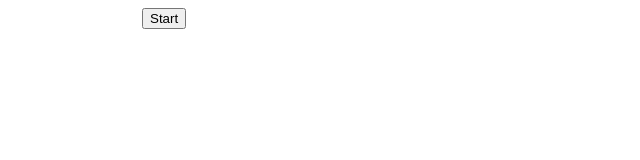
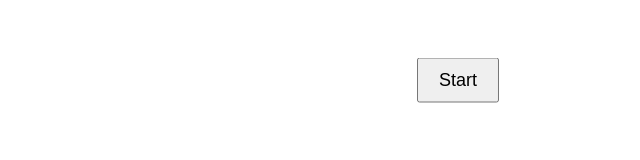
Before and after one commit to acciojob/golf-react-swathigopavarapu, a React app: page / in a window 1280 px wide. Shown: the whole page, without its empty margins (182-822 px from the left). Built offline with nearby package versions, Linux system fonts and the light colour scheme.

Commit message:
initial state - golf react

```diff
--- a/package.json
+++ b/package.json
@@ -12,8 +12,8 @@
   "author": "",
   "license": "ISC",
   "dependencies": {
+    "css-loader": "^4.3.0",
     "cypress": "^9.5.0",
-    "css-loader": "^4.3.0",
     "jest-junit": "^11.1.0",
     "react": "^16.13.1",
     "react-dom": "^16.13.1",
@@ -48,7 +48,7 @@
     "jest": "^26.4.2",
     "react-test-renderer": "^16.13.1",
     "webpack": "^4.44.2",
-    "webpack-dev-server": "^3.11.0",
+    "webpack-dev-server": "^3.11.3",
     "xml-js": "^1.6.11"
   }
 }
--- a/src/components/App.js
+++ b/src/components/App.js
@@ -1,32 +1,49 @@
-import React, { Component, useState } from "react";
+import React, { Component } from "react";
 import '../styles/App.css';
-
 class App extends Component {
   constructor(props) {
-        super(props)
+    super(props);
     this.state = {
       renderBall: false,
-            posi : 0,
-            ballPosition: { left: "0px" }
+      posi: 0,
+      ballPosition: { left: "50%", top: "10%"}
     };
-        this.renderChoice = this.renderBallOrButton.bind(this)
-        this.buttonClickHandler = this.buttonClickHandler.bind(this)
-    };
+    this.buttonClickHandler = this.buttonClickHandler.bind(this);
+  }
 
   buttonClickHandler() {
+    this.setState(
+      { renderBall: true, posi: 0, ballPosition: { left: "50%", top: "10%" } },
+      () => {
+        let steps = 0;
+        this.ballInterval = setInterval(() => {
+          steps++;
+          if (steps >= 20) {
+            clearInterval(this.ballInterval);
+          }
+          this.setState(prevState => {
+            const newPos = prevState.posi + 5;
+            return {
+              posi: newPos,
+              ballPosition: { left: `calc(50% + ${newPos}px)`, top: "10%"
+            }
+            }
+          });
+        }, 100); // move every 100ms
+      }
+    );
+  }
 
+  componentWillUnmount() {
+    clearInterval(this.ballInterval);
   }
+
   renderBallOrButton() {
     if (this.state.renderBall) {
       return <div className="ball" style={this.state.ballPosition}></div>
     } else {
-		    return <button onClick={this.buttonClickHandler} >Start</button>
+      return <button className="start" onClick={this.buttonClickHandler}>Start</button>
     }
-    }
-
-    // bind ArrowRight keydown event
-    componentDidMount() {
-
   }
 
   render() {
@@ -38,5 +55,4 @@ class App extends Component {
   }
 }
 
-
 export default App;
--- a/src/styles/App.css
+++ b/src/styles/App.css
@@ -1,17 +1,30 @@
-.playground{
-    width:50%;
-    height:50%;
-    margin: auto;
+.playground {
+  display: flex;
+  justify-content: center;
+  align-items: flex-start;
+  padding-top: 50px;
 }
-body html .root {
-    height: 100%;
+
+body, html, .root {
+  height: 100%;
+  margin: 0;
 }
-.ball{
-    background-color: black;
-    box-shadow: 0 10px 10px -6px;
-    position: relative;
-    right: 0px;
-    height: 50px;
-    width: 50px;
-    border-radius: 25px;
+.start {
+  padding: 10px 20px;
+  font-size: 18px;
+  cursor: pointer;
+  position: absolute;
+  left: 50%;
+  top: 10%;
+  transform: translate(-50%, -50%);
 }
+.ball {
+  background-color: black;
+  box-shadow: 0 10px 10px -6px;
+  position: absolute;
+  transform: translateY(-50%);
+  height: 50px;
+  width: 50px;
+  border-radius: 50%;
+  transition: left 0.1s linear;
+}
```
Also changed, not shown: 1 other file. Lines whose indentation alone changed are shown as unchanged.
